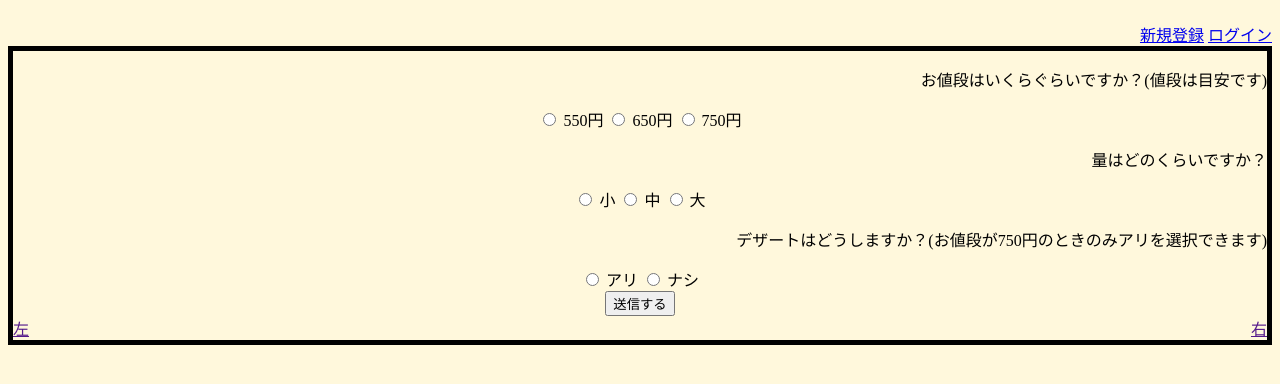
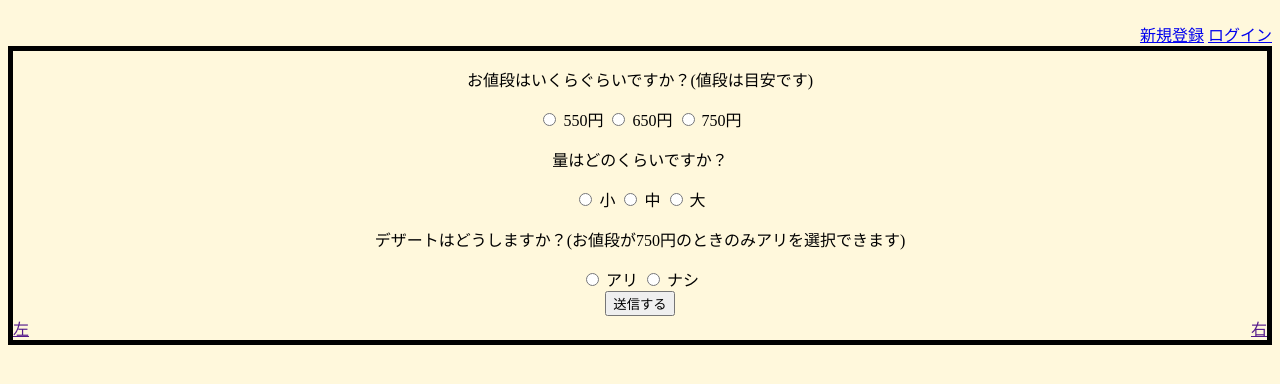
Before and after one commit to MonkeyHackParty/team3, a Flask app: page / in a window 1280 px wide. Shown: the part 67-451 px from the top of the page. Run offline with Flask 3, Linux system fonts and the light colour scheme.

Commit message:
改訂版3

```diff
--- a/app/static/style.css
+++ b/app/static/style.css
@@ -18,18 +18,8 @@ h1 {
     border-style: solid;
  }
 
-div p {
-   text-align: right;
-}
-
 .item {
    text-align: center;
-}
-
-
-.container {
-   display: column;
-   justify-content: flex-end;
 }
 .container2 {
    display: flex;
```
